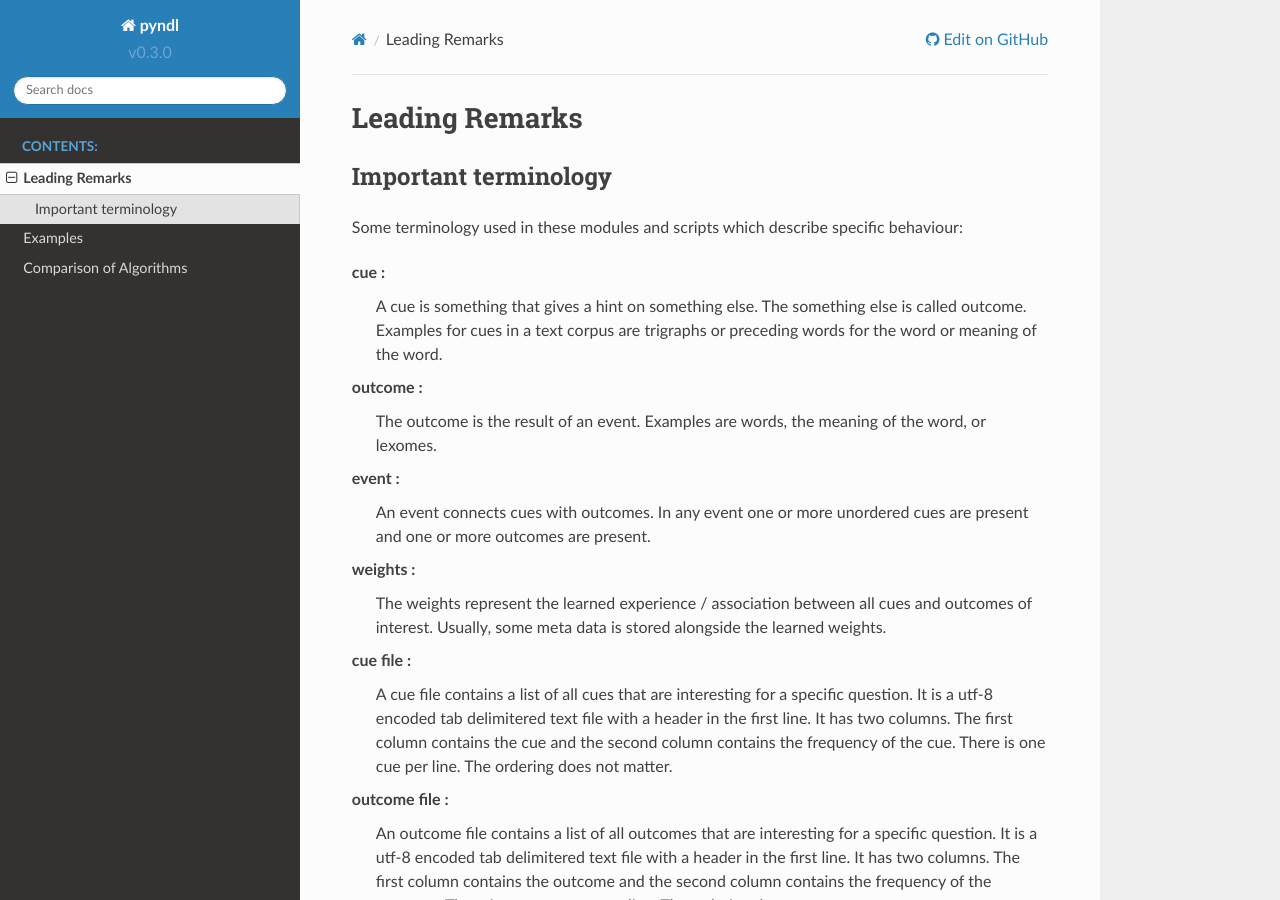
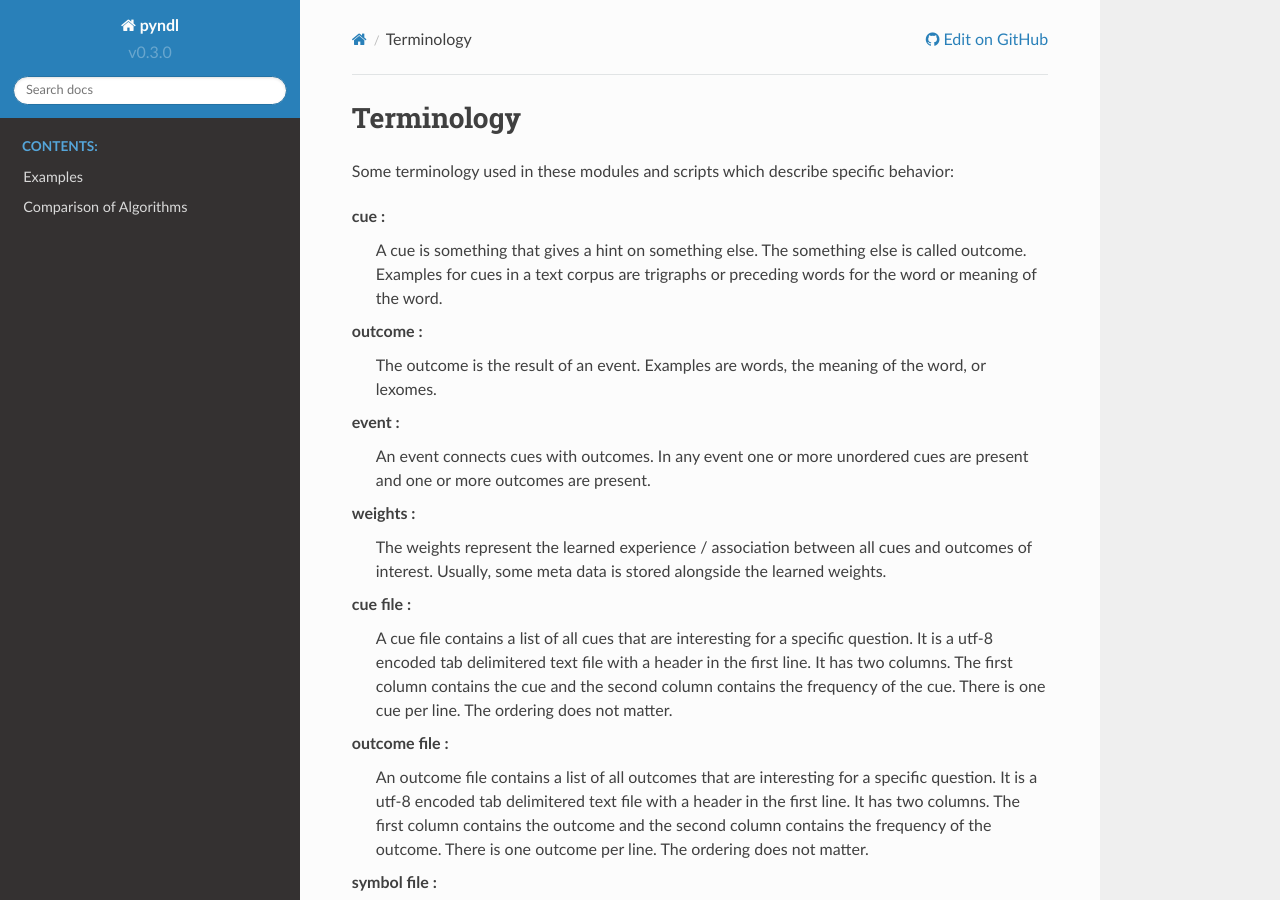
Before and after one commit to quantling/pyndl, a Sphinx documentation site: the page built from doc/source/terminology.rst, in a window 1280 px wide and 900 px high. Built offline with Sphinx 7.4.7 and the Read the Docs theme 2.0.0, drawn with Linux system fonts in a browser that asks for light colours; pages that are not in the unit, such as notebooks, are missing from menus.

Commit message:
renames leading remarks to terminology

```diff
--- a/doc/source/leading_remarks.rst
+++ b/doc/source/terminology.rst
@@ -1,10 +1,8 @@
-Leading Remarks
-===============
+Terminology
+===========
 
-Important terminology
----------------------
 Some terminology used in these modules and scripts which describe specific
-behaviour:
+behavior:
 
 cue :
     A cue is something that gives a hint on something else. The something else
```
